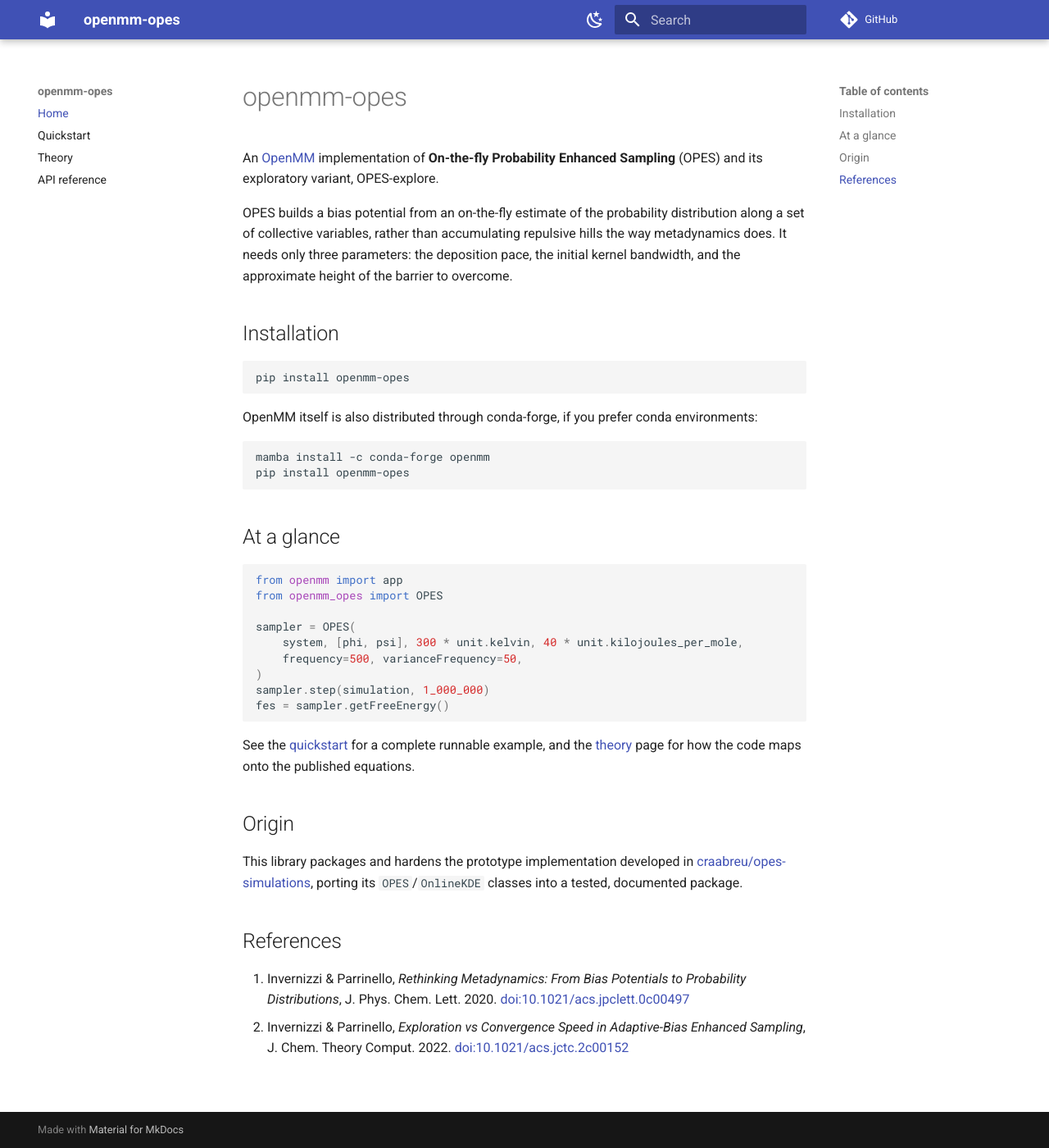
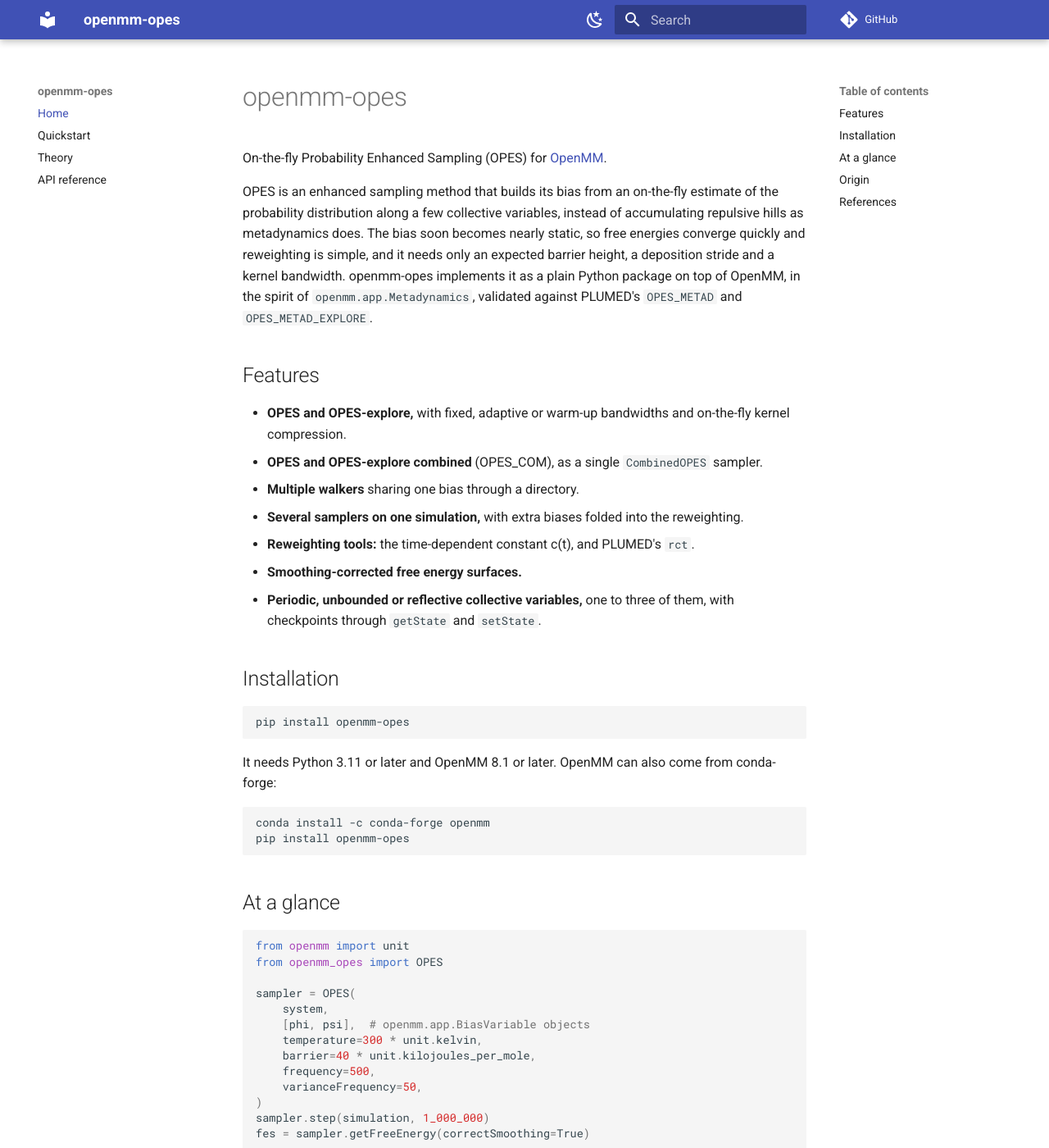
Before and after one commit to craabreu/openmm-opes, an MkDocs documentation site: the page built from docs/index.md, in a window 1280 px wide and 1400 px high. Shown: the whole window at 82% size. Built offline with MkDocs 1.6.1 and Material for MkDocs 9.7.7, drawn with Linux system fonts in a browser that asks for light colours; comment, search, counter and statistics services are not loaded; the version menu is left out; some of the changed text lies outside the part shown.

Commit message:
docs: a fuller README and docs landing page
The README, which is also the PyPI page, gains badges, a pitch, a features
list, a runnable alanine dipeptide quick start, documentation links and a
citing section. Images and links are absolute so they work on PyPI, where
the dark-mode <source> is stripped and the light figure shows. The docs
landing page matches it, and the quickstart gains a multiple-walkers section.

Co-Authored-By: Claude Opus 5.5 <noreply@anthropic.com>
Claude-Session: https://claude.ai/code/session_012Px2sYfcPG4WRLy6RJd3HP

````diff
--- a/docs/index.md
+++ b/docs/index.md
@@ -1,13 +1,29 @@
 # openmm-opes
 
-An [OpenMM](https://openmm.org) implementation of **On-the-fly Probability
-Enhanced Sampling** (OPES) and its exploratory variant, OPES-explore.
+On-the-fly Probability Enhanced Sampling (OPES) for [OpenMM](https://openmm.org).
 
-OPES builds a bias potential from an on-the-fly estimate of the probability
-distribution along a set of collective variables, rather than accumulating
-repulsive hills the way metadynamics does. It needs only three parameters:
-the deposition pace, the initial kernel bandwidth, and the approximate height
-of the barrier to overcome.
+OPES is an enhanced sampling method that builds its bias from an on-the-fly
+estimate of the probability distribution along a few collective variables,
+instead of accumulating repulsive hills as metadynamics does. The bias soon
+becomes nearly static, so free energies converge quickly and reweighting is
+simple, and it needs only an expected barrier height, a deposition stride and
+a kernel bandwidth. openmm-opes implements it as a plain Python package on
+top of OpenMM, in the spirit of `openmm.app.Metadynamics`, validated against
+PLUMED's `OPES_METAD` and `OPES_METAD_EXPLORE`.
+
+## Features
+
+- **OPES and OPES-explore,** with fixed, adaptive or warm-up bandwidths and
+  on-the-fly kernel compression.
+- **OPES and OPES-explore combined** (OPES_COM), as a single `CombinedOPES`
+  sampler.
+- **Multiple walkers** sharing one bias through a directory.
+- **Several samplers on one simulation,** with extra biases folded into the
+  reweighting.
+- **Reweighting tools:** the time-dependent constant c(t), and PLUMED's `rct`.
+- **Smoothing-corrected free energy surfaces.**
+- **Periodic, unbounded or reflective collective variables,** one to three of
+  them, with checkpoints through `getState` and `setState`.
 
 ## Installation
 
@@ -15,42 +31,56 @@ of the barrier to overcome.
 pip install openmm-opes
 ```
 
-OpenMM itself is also distributed through conda-forge, if you prefer conda
-environments:
+It needs Python 3.11 or later and OpenMM 8.1 or later. OpenMM can also come
+from conda-forge:
 
 ```bash
-mamba install -c conda-forge openmm
+conda install -c conda-forge openmm
 pip install openmm-opes
 ```
 
 ## At a glance
 
 ```python
-from openmm import app
+from openmm import unit
 from openmm_opes import OPES
 
 sampler = OPES(
-    system, [phi, psi], 300 * unit.kelvin, 40 * unit.kilojoules_per_mole,
-    frequency=500, varianceFrequency=50,
+    system,
+    [phi, psi],  # openmm.app.BiasVariable objects
+    temperature=300 * unit.kelvin,
+    barrier=40 * unit.kilojoules_per_mole,
+    frequency=500,
+    varianceFrequency=50,
 )
 sampler.step(simulation, 1_000_000)
-fes = sampler.getFreeEnergy()
+fes = sampler.getFreeEnergy(correctSmoothing=True)
 ```
 
-See the [quickstart](quickstart.md) for a complete runnable example, and the
-[theory](theory.md) page for how the code maps onto the published equations.
+The [quickstart](quickstart.md) has a complete runnable example and the main
+options. The [theory](theory.md) page shows how the code maps onto the
+published equations and where it departs from them. The
+[benchmarks](https://github.com/craabreu/openmm-opes/tree/main/benchmarks)
+compare openmm-opes with PLUMED's OPES and with OpenMM's metadynamics, against
+a reference surface for alanine dipeptide.
 
 ## Origin
 
 This library packages and hardens the prototype implementation developed in
 [craabreu/opes-simulations](https://github.com/craabreu/opes-simulations),
-porting its `OPES`/`OnlineKDE` classes into a tested, documented package.
+porting its `OPES` and `OnlineKDE` classes into a tested, documented package.
 
 ## References
 
-1. Invernizzi & Parrinello, *Rethinking Metadynamics: From Bias Potentials to
-   Probability Distributions*, J. Phys. Chem. Lett. 2020.
-   [doi:10.1021/acs.jpclett.0c00497](https://doi.org/10.1021/acs.jpclett.0c00497)
-2. Invernizzi & Parrinello, *Exploration vs Convergence Speed in Adaptive-Bias
-   Enhanced Sampling*, J. Chem. Theory Comput. 2022.
+1. M. Invernizzi and M. Parrinello, *Rethinking Metadynamics: From Bias
+   Potentials to Probability Distributions*, J. Phys. Chem. Lett. 11, 2731
+   (2020). [doi:10.1021/acs.jpclett.0c00497](https://doi.org/10.1021/acs.jpclett.0c00497)
+2. M. Invernizzi and M. Parrinello, *Exploration vs Convergence Speed in
+   Adaptive-Bias Enhanced Sampling*, J. Chem. Theory Comput. 18, 3988 (2022).
    [doi:10.1021/acs.jctc.2c00152](https://doi.org/10.1021/acs.jctc.2c00152)
+3. D. Ray and V. Rizzi, *Enhanced Sampling with Suboptimal Collective
+   Variables: Reconciling Accuracy and Convergence Speed*, J. Chem. Theory
+   Comput. 21, 58 (2025).
+   [doi:10.1021/acs.jctc.4c01231](https://doi.org/10.1021/acs.jctc.4c01231)
+4. M. C. Jones, O. Linton and J. P. Nielsen, *A Simple Bias Reduction Method
+   for Density Estimation*, Biometrika 82, 327 (1995).
````
Also changed, not shown: README.md (+118 -24 lines), docs/quickstart.md (+19 -0 lines).
